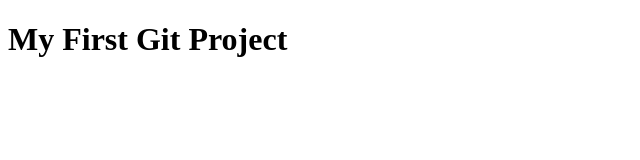
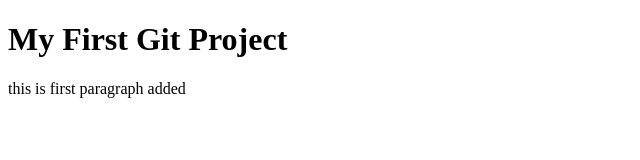
Before and after one commit to bhanuchandarp/gitdemo, a plain HTML site: page index.html in a window 1280 px wide. Shown: the whole page, without its empty margins (0-640 px from the left). Drawn offline with Linux system fonts and the light colour scheme.

Commit message:
added paragraph

```diff
--- a/index.html
+++ b/index.html
@@ -6,5 +6,6 @@
 </head>
 <body>
 	<h1>My First Git Project</h1>
+<p> this is first paragraph added</p>
 </body>
 </html>
```
